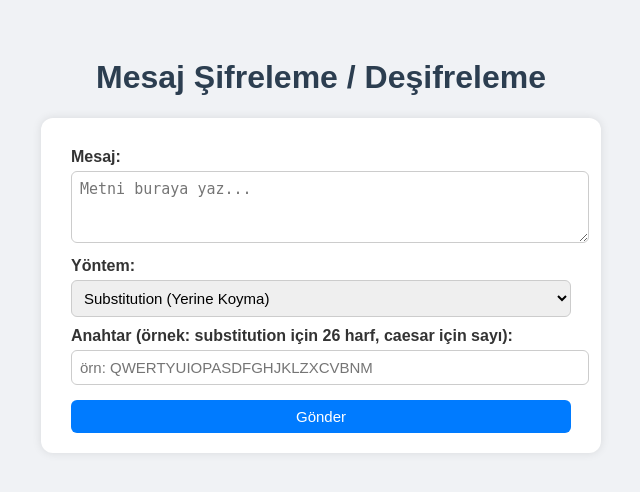
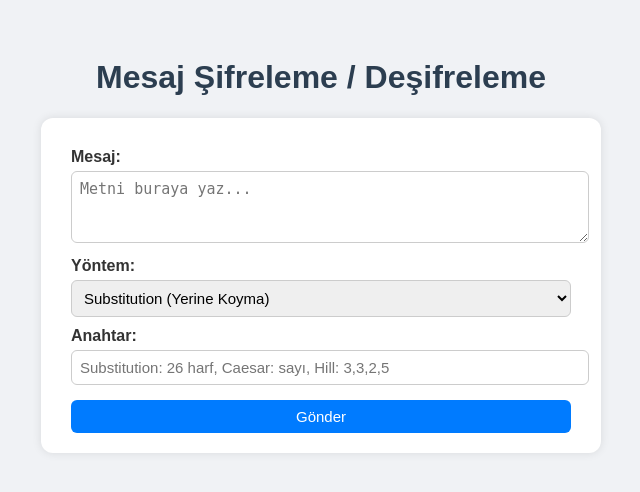
Before and after one commit to YSTuran/Server-Client-Deneme, a Flask app: page / in a window 1280 px wide. Shown: the top 492 px of the page, without its empty margins (319-959 px from the left). Run offline with Flask 3, Linux system fonts and the light colour scheme.

Commit message:
Hill cipher eklendi

```diff
--- a/app.py
+++ b/app.py
@@ -1,10 +1,14 @@
 from flask import Flask, request, jsonify, render_template
 import socket
 import random
+import numpy as np
 from typing import List, Dict
 
 app = Flask(__name__)
 INBOX: List[Dict] = []
+
+
+# --------------------------- Şifreleme Fonksiyonları --------------------------- #
 
 def caesar_encrypt(plain: str, shift: int) -> str:
     result = []
@@ -16,6 +20,7 @@ def caesar_encrypt(plain: str, shift: int) -> str:
         else:
             result.append(ch)
     return ''.join(result)
+
 
 def caesar_decrypt(cipher: str, shift: int) -> str:
     return caesar_encrypt(cipher, -shift)
@@ -34,6 +39,7 @@ def vigenere_encrypt(plain: str, key: str) -> str:
         else:
             res.append(ch)
     return ''.join(res)
+
 
 def vigenere_decrypt(cipher: str, key: str) -> str:
     if not key:
@@ -61,6 +67,7 @@ def rail_fence_encrypt(plain: str, rails: int) -> str:
         if rail == 0 or rail == rails - 1:
             direction *= -1
     return ''.join(fence)
+
 
 def rail_fence_decrypt(cipher: str, rails: int) -> str:
     if rails <= 1:
@@ -92,6 +99,7 @@ def substitution_encrypt(plain: str, key: str) -> str:
     table = str.maketrans(alphabet + alphabet.upper(), key + key.upper())
     return plain.translate(table)
 
+
 def substitution_decrypt(cipher: str, key: str) -> str:
     alphabet = 'abcdefghijklmnopqrstuvwxyz'
     key = key.lower()
@@ -101,6 +109,48 @@ def substitution_decrypt(cipher: str, key: str) -> str:
     return cipher.translate(table)
 
 
+# --------------------------- Hill Cipher Fonksiyonları --------------------------- #
+
+def mod_inverse(a: int, m: int) -> int:
+    """Modüler tersini bulur"""
+    a = a % m
+    for x in range(1, m):
+        if (a * x) % m == 1:
+            return x
+    raise ValueError("Matrisin determinantı modüler ters alınamaz (det ≡ 0 mod 26)")
+
+
+def hill_encrypt(plain: str, key_matrix: List[List[int]]) -> str:
+    plain = plain.replace(" ", "").lower()
+    while len(plain) % len(key_matrix) != 0:
+        plain += 'x'  # eksikse x ile doldur
+
+    n = len(key_matrix)
+    result = ''
+    for i in range(0, len(plain), n):
+        block = [ord(ch) - ord('a') for ch in plain[i:i+n]]
+        cipher_block = np.dot(key_matrix, block) % 26
+        result += ''.join(chr(int(num) + ord('a')) for num in cipher_block)
+    return result
+
+
+def hill_decrypt(cipher: str, key_matrix: List[List[int]]) -> str:
+    n = len(key_matrix)
+    det = int(round(np.linalg.det(key_matrix))) % 26
+    det_inv = mod_inverse(det, 26)
+    key_matrix_inv = (
+        det_inv * np.round(det * np.linalg.inv(key_matrix)).astype(int)
+    ) % 26
+
+    result = ''
+    for i in range(0, len(cipher), n):
+        block = [ord(ch) - ord('a') for ch in cipher[i:i+n]]
+        plain_block = np.dot(key_matrix_inv, block) % 26
+        result += ''.join(chr(int(num) + ord('a')) for num in plain_block)
+    return result
+
+
+# --------------------------- Flask Rotaları --------------------------- #
 
 @app.route('/')
 def index():
@@ -120,18 +170,40 @@ def send():
             shift = int(key) if str(key).isdigit() else 3
             result = caesar_encrypt(message, shift) if mode == 'encrypt' else caesar_decrypt(message, shift)
             reverse = caesar_decrypt(result, shift) if mode == 'encrypt' else caesar_encrypt(result, shift)
+
         elif method == 'vigenere':
             result = vigenere_encrypt(message, key) if mode == 'encrypt' else vigenere_decrypt(message, key)
             reverse = vigenere_decrypt(result, key) if mode == 'encrypt' else vigenere_encrypt(result, key)
+
         elif method in ['rail', 'railfence', 'rail-fence']:
             rails = int(key) if str(key).isdigit() and int(key) > 0 else 3
             result = rail_fence_encrypt(message, rails) if mode == 'encrypt' else rail_fence_decrypt(message, rails)
             reverse = rail_fence_decrypt(result, rails) if mode == 'encrypt' else rail_fence_encrypt(result, rails)
+
         elif method == 'substitution':
             encrypted = substitution_encrypt(message, key)
             decrypted = substitution_decrypt(encrypted, key)
             INBOX.append({"plain": message, "encrypted": encrypted, "decrypted": decrypted, "method": "substitution", "key": key})
             return jsonify({"encrypted": encrypted, "decrypted": decrypted, "method": "substitution"})
+
+        elif method == 'hill':
+            # Örnek: key = "3,3,2,5" => [[3,3],[2,5]]
+            try:
+                key_numbers = [int(x) for x in key.split(',')]
+                size = int(len(key_numbers) ** 0.5)
+                if size * size != len(key_numbers):
+                    raise ValueError("Anahtar kare matris olmalı (örneğin 2x2 = 4 sayı)")
+                key_matrix = np.array(key_numbers).reshape(size, size)
+            except:
+                raise ValueError("Anahtar formatı hatalı. Örnek: '3,3,2,5' (2x2 matris için)")
+
+            if mode == 'encrypt':
+                result = hill_encrypt(message, key_matrix)
+                reverse = hill_decrypt(result, key_matrix)
+            else:
+                result = hill_decrypt(message, key_matrix)
+                reverse = hill_encrypt(result, key_matrix)
+
         else:
             return jsonify({"error": "Bilinmeyen yöntem"}), 400
 
@@ -144,8 +216,6 @@ def send():
 
 if __name__ == '__main__':
     local_ip = socket.gethostbyname(socket.gethostname())
-
     port = random.randint(5000, 9000)
-
     print(f"Uygulama {local_ip}:{port} adresinde çalışıyor...")
     app.run(debug=True, host=local_ip, port=port)
--- a/templates/index.html
+++ b/templates/index.html
@@ -69,7 +69,7 @@
     </style>
 </head>
 <body>
-    <h1> Mesaj Şifreleme / Deşifreleme</h1>
+    <h1>Mesaj Şifreleme / Deşifreleme</h1>
 
     <div class="container">
         <label>Mesaj:</label>
@@ -81,23 +81,42 @@
             <option value="caesar">Caesar</option>
             <option value="vigenere">Vigenere</option>
             <option value="rail">Rail Fence</option>
+            <option value="hill">Hill Cipher</option>
         </select>
 
-        <label>Anahtar (örnek: substitution için 26 harf, caesar için sayı):</label>
-        <input type="text" id="key" placeholder="örn: QWERTYUIOPASDFGHJKLZXCVBNM">
+        <label>Anahtar:</label>
+        <input type="text" id="key" placeholder="Substitution: 26 harf, Caesar: sayı, Hill: 3,3,2,5">
 
         <button onclick="sendMessage()">Gönder</button>
 
         <div class="output" id="output" style="display:none;">
             <h3>Sonuçlar:</h3>
-            <p><strong> Şifrelenmiş Metin:</strong></p>
+            <p><strong>Şifrelenmiş Metin:</strong></p>
             <pre id="encryptedText"></pre>
-            <p><strong> Çözülmüş Metin:</strong></p>
+            <p><strong>Çözülmüş Metin:</strong></p>
             <pre id="decryptedText"></pre>
         </div>
     </div>
 
     <script>
+        const methodSelect = document.getElementById('method');
+        const keyInput = document.getElementById('key');
+
+        methodSelect.addEventListener('change', () => {
+            const method = methodSelect.value;
+            if(method === 'substitution') {
+                keyInput.placeholder = "26 harfli anahtar örn: QWERTYUIOPASDFGHJKLZXCVBNM";
+            } else if(method === 'caesar') {
+                keyInput.placeholder = "Sayı girin, örn: 3";
+            } else if(method === 'vigenere') {
+                keyInput.placeholder = "Anahtar kelime girin, örn: SECRET";
+            } else if(method === 'rail') {
+                keyInput.placeholder = "Ray sayısı girin, örn: 3";
+            } else if(method === 'hill') {
+                keyInput.placeholder = "Hill matris anahtarı, örn: 3,3,2,5 (2x2)";
+            }
+        });
+
         async function sendMessage() {
             const message = document.getElementById('message').value.trim();
             const method = document.getElementById('method').value;
@@ -127,10 +146,9 @@
             outputDiv.style.display = 'block';
 
             if (data.error) {
-                encryptedText.textContent = " Hata: " + data.error;
+                encryptedText.textContent = "Hata: " + data.error;
                 decryptedText.textContent = "";
             } else {
-
                 encryptedText.textContent = data.encrypted || data.result || "(boş)";
                 decryptedText.textContent = data.decrypted || data.reverse || "(boş)";
             }
```
